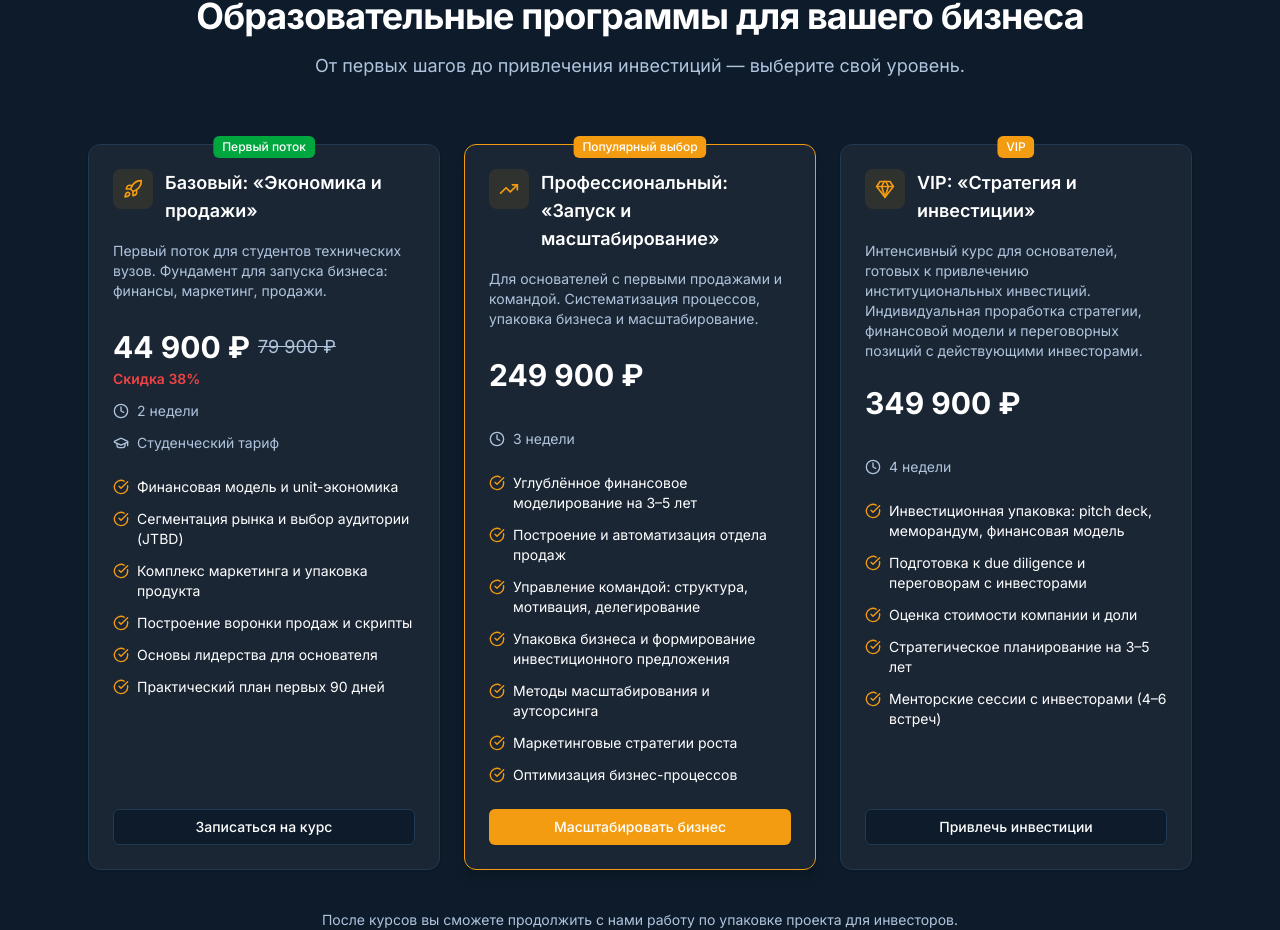
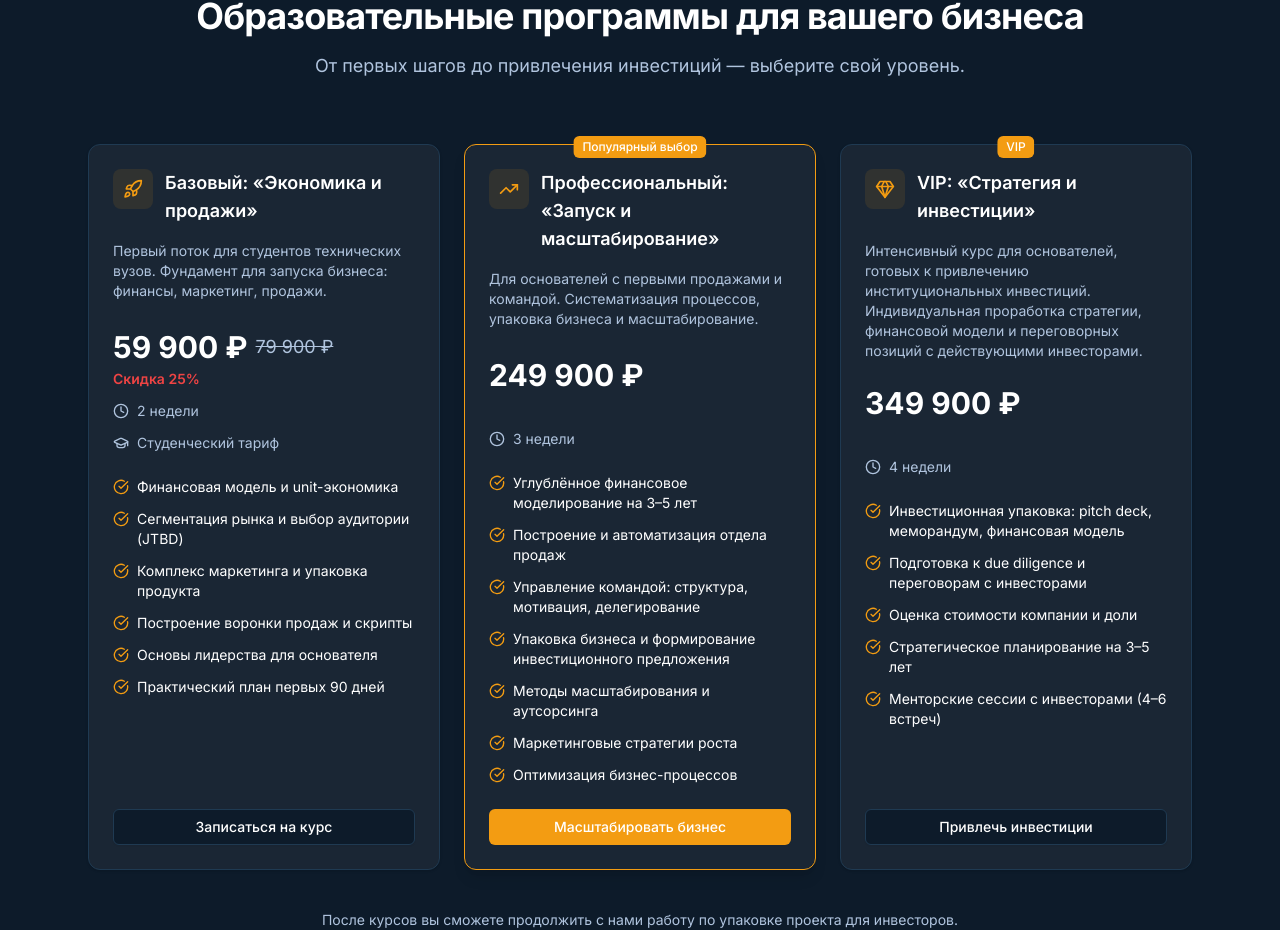
Before and after one commit to BulatMYP/v0-a-metrix-website, a Next.js app: page / in a window 1280 px wide. Shown: the part 2775-3705 px from the top of the page. Built offline with nearby package versions, Linux system fonts and the light colour scheme.

Commit message:
Update courses-section.tsx

```diff
--- a/components/home/courses-section.tsx
+++ b/components/home/courses-section.tsx
@@ -8,9 +8,9 @@ const courses = [
   {
     name: "Базовый: «Экономика и продажи»",
     icon: Rocket,
-    price: "44 900 ₽",
+    price: "59 900 ₽",
     oldPrice: "79 900 ₽",
-    discount: 38,
+    discount: 25,
     description: "Первый поток для студентов технических вузов. Фундамент для запуска бизнеса: финансы, маркетинг, продажи.",
     includes: [
       "Финансовая модель и unit-экономика",
@@ -23,8 +23,8 @@ const courses = [
     cta: "Записаться на курс",
     timeline: "2 недели",
     highlighted: false,
-    badge: "Первый поток",
-    /*extraOffer: "Первым 10 — 34 900 ₽"  */
+    /*badge: "Первый поток",
+    extraOffer: "Первым 10 — 34 900 ₽"  */
   },
   {
     name: "Профессиональный: «Запуск и масштабирование»",
```
